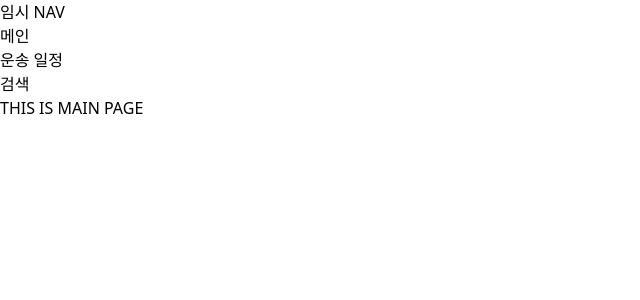
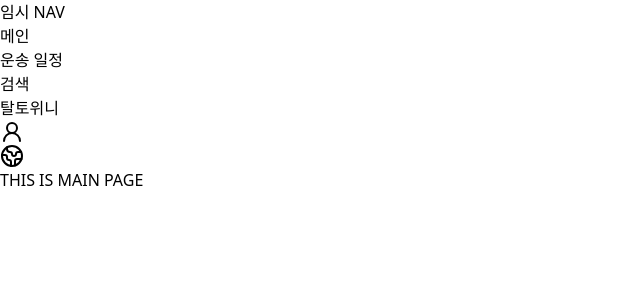
Before and after one commit to tyange/practice-for-nextjs, a Next.js app: page / in a window 1280 px wide. Shown: the top 300 px of the page, without its empty margins (0-640 px from the left). Built offline with nearby package versions, Linux system fonts and the light colour scheme.

Commit message:
로그인을 위한다지만... 그건..

```diff
--- a/package.json
+++ b/package.json
@@ -9,6 +9,7 @@
     "lint": "next lint"
   },
   "dependencies": {
+    "lucide-react": "^0.474.0",
     "next": "15.1.6",
     "react": "^19.0.0",
     "react-dom": "^19.0.0"
--- a/src/app/page.tsx
+++ b/src/app/page.tsx
@@ -1,6 +1,9 @@
+import MainHeader from "@/components/main-header";
+
 export default async function Main() {
   return (
     <div className="h-screen w-screen">
+      <MainHeader />
       <main>THIS IS MAIN PAGE</main>
     </div>
   );
--- /dev/null
+++ b/src/components/main-header.tsx
@@ -0,0 +1,29 @@
+import Link from "next/link";
+
+import { Earth, UserRound } from "lucide-react";
+
+export default function MainHeader() {
+  return (
+    <header>
+      <nav className="flex w-full items-center justify-between p-4">
+        <div>
+          <Link href="/">탈토위니</Link>
+        </div>
+        <div>
+          <ul className="flex gap-4">
+            <li>
+              <Link href="/">
+                <UserRound />
+              </Link>
+            </li>
+            <li>
+              <Link href="/">
+                <Earth />
+              </Link>
+            </li>
+          </ul>
+        </div>
+      </nav>
+    </header>
+  );
+}
```
Also changed, not shown: 1 other file (tests, documents, lock files or other folders).
